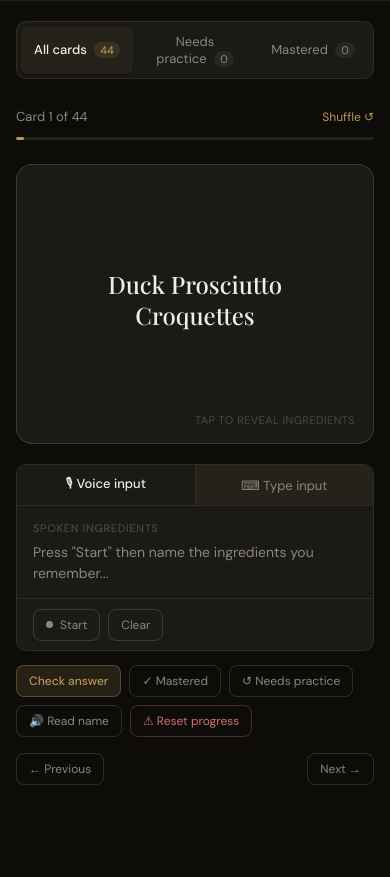
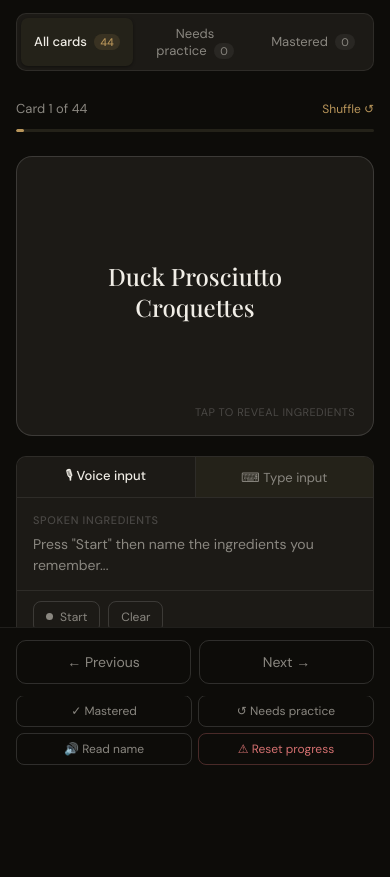
Before and after one commit to mejia-b/menu-trainer, a plain HTML site: page index.html in a window 390 px wide. Shown: the part 132-1009 px from the top of the page. Before the commit the page ends 953 px from the top, so only its background shows below. Drawn offline with nearby package versions, Linux system fonts and the light colour scheme.

Commit message:
UI improvements — mobile nav, light mode, branding updates

```diff
--- a/index.html
+++ b/index.html
@@ -149,10 +149,32 @@
 
   @media (max-width: 520px) {
     .dish-name { font-size: 1.5rem; }
-    header { padding: 1rem; }
+    header { padding: 0.75rem 1rem; }
     .header-stats { display: none; }
-    .container { padding: 1.25rem 1rem; }
+    .container { padding: 1.25rem 1rem 6rem; }
     .btn { padding: 7px 12px; font-size: 12px; }
+    .controls-row { display: grid; grid-template-columns: 1fr 1fr; gap: 6px; }
+    .controls-row .btn-accent { grid-column: span 2; }
+    .nav-row {
+      position: fixed;
+      bottom: 0;
+      left: 0;
+      right: 0;
+      padding: 0.75rem 1rem;
+      background: var(--bg);
+      border-top: 1px solid var(--border);
+      z-index: 100;
+      display: flex;
+      gap: 8px;
+    }
+    .nav-row .btn {
+      flex: 1;
+      padding: 12px;
+      font-size: 14px;
+      text-align: center;
+      border-radius: 10px;
+    }
+    .reset-row { display: none; }
   }
 
   body.light {
@@ -166,8 +188,8 @@
   --text-dim: #a09880;
   --accent: #96721e;
   --accent-dim: rgba(150,114,30,0.12);
-}
-}
+  }
+
 </style>
 </head>
 <body>
```
